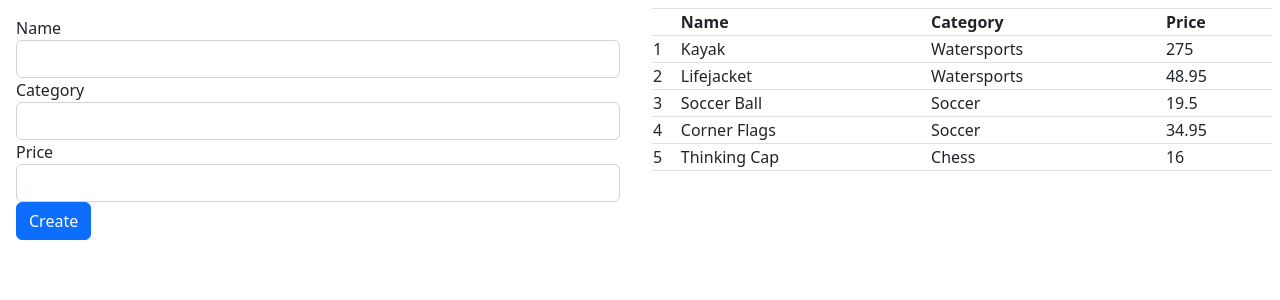
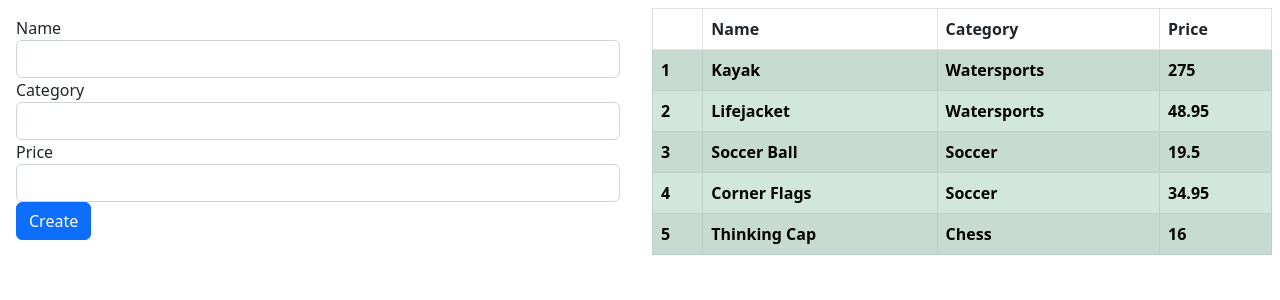
Before and after one commit to mattdeba/10-angular, an Angular app: page / in a window 1280 px wide. Shown: the top 300 px of the page. Built offline with nearby package versions, Linux system fonts and the light colour scheme.

Commit message:
Listing 13-3 Le contenu du fichier attr.directive.ts dans le dossier src/app

```diff
--- a/src/app/app.module.ts
+++ b/src/app/app.module.ts
@@ -4,11 +4,12 @@ import { BrowserModule } from '@angular/platform-browser';
 import { AppComponent } from './app.component';
 import {ProductComponent} from "./component";
 import { FormsModule } from "@angular/forms";
+import { PaAttrDirective } from "./attr.directive";
 
 
 @NgModule({
   declarations: [
-    AppComponent, ProductComponent
+    ProductComponent, PaAttrDirective
   ],
   imports: [
     BrowserModule, FormsModule,
--- /dev/null
+++ b/src/app/attr.directive.ts
@@ -0,0 +1,9 @@
+import { Directive, ElementRef } from "@angular/core";
+@Directive({
+    selector: "[pa-attr]",
+})
+export class PaAttrDirective {
+    constructor(element: ElementRef) {
+        element.nativeElement.classList.add("table-success", "fw-bold");
+    }
+}
--- a/src/app/template.html
+++ b/src/app/template.html
@@ -18,14 +18,18 @@
     </form>
   </div>
   <div class="col">
-    <table class="table table-sm table-bordered table-striped">
+    <table class="table table-bordered table-striped">
+      <thead>
       <tr><th></th><th>Name</th><th>Category</th><th>Price</th></tr>
-      <tr *ngFor="let item of getProducts(); let i = index">
+      </thead>
+      <tbody>
+      <tr *ngFor="let item of getProducts(); let i = index" pa-attr>
         <td>{{i + 1}}</td>
         <td>{{item.name}}</td>
         <td>{{item.category}}</td>
         <td>{{item.price}}</td>
       </tr>
+      </tbody>
     </table>
   </div>
 </div>
```
Also changed, not shown: src/app/material/material.module.ts (added, +10 -0 lines).
